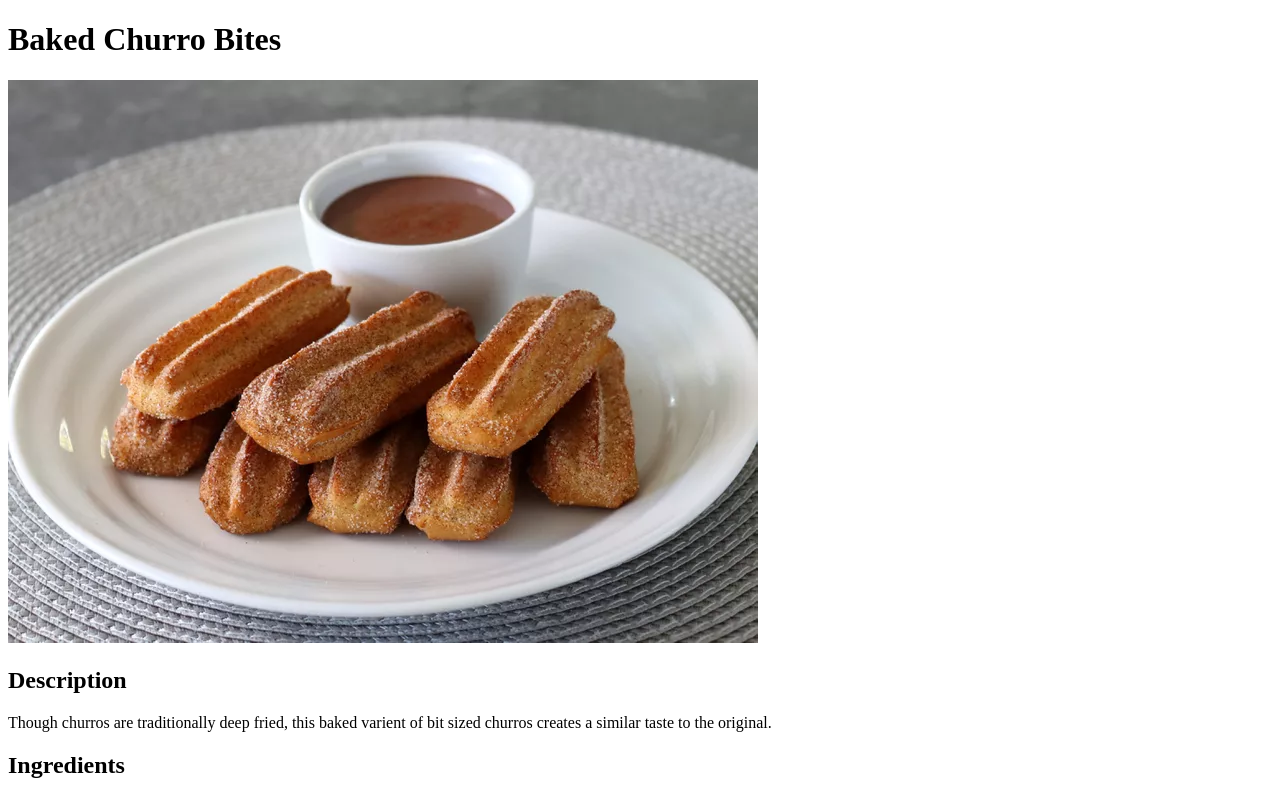
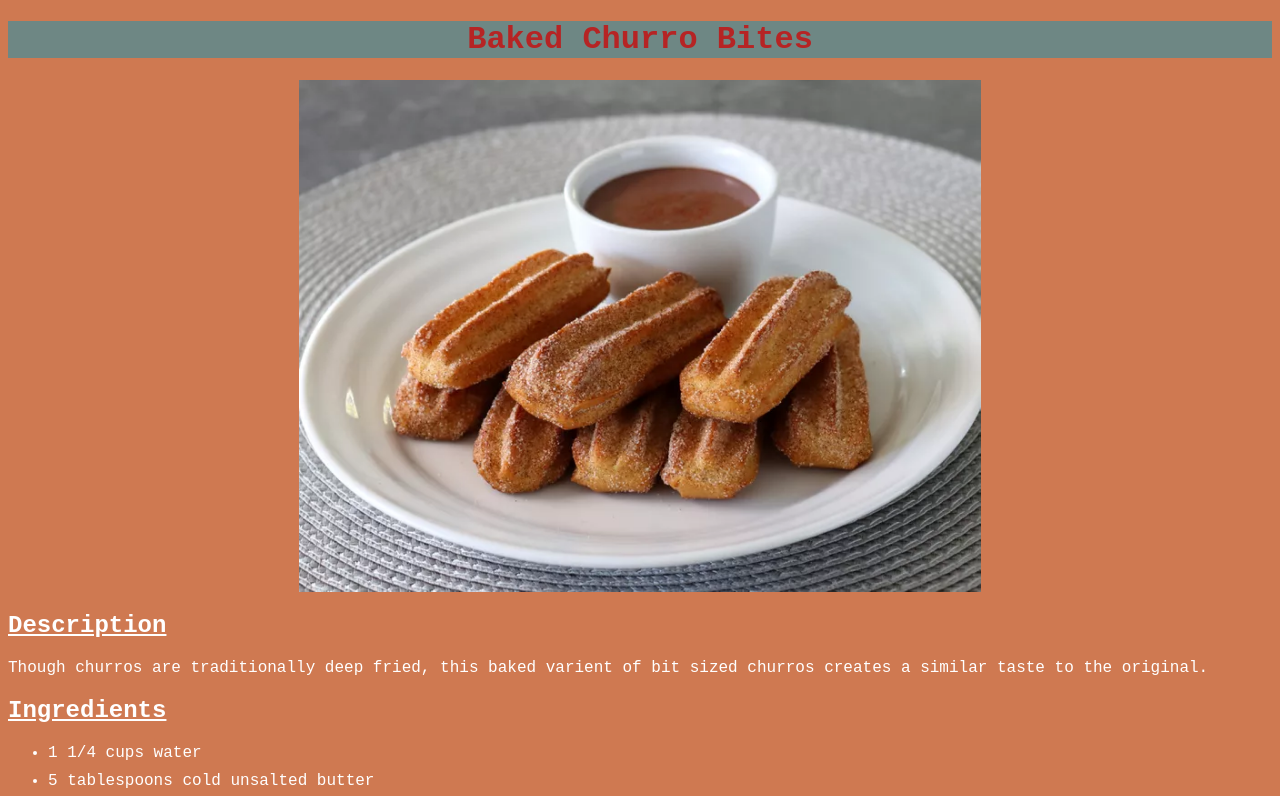
Before and after one commit to FlyingCowMaster/odin-recipes, a plain HTML site: page recipes/baked-churro-bites.html in a window 1280 px wide. Shown: the top 796 px of the page. Drawn offline with Linux system fonts and the light colour scheme.

Commit message:
Add Style.css to edit website
The style.css file was created and had multiple rule created to make
style changes to the entire website. Changes include Background color,
font, font size, text color, text spacing, and image alignment.

```diff
--- a/recipes/baked-churro-bites.html
+++ b/recipes/baked-churro-bites.html
@@ -4,10 +4,11 @@
     <meta charset="UTF-8">
     <meta name="viewport" content="width=device-width, initial-scale=1.0">
     <title>Baked Churro Bites Recipe</title>
+    <link rel="stylesheet" href="../style.css">
 </head>
 <body>
     <h1>Baked Churro Bites</h1>
-    <img src="../img/baked-churro-bites.webp" alt="Image of Baked Churro Bites">
+    <img class="recipe-img" src="../img/baked-churro-bites.webp" alt="Image of Baked Churro Bites">
     <h2>Description</h2>
     <p>Though churros are traditionally deep fried, this baked varient of bit sized
         churros creates a similar taste to the original.
--- /dev/null
+++ b/style.css
@@ -0,0 +1,34 @@
+body {
+    background-color: rgba(197, 93, 44, 0.822);
+    font-family: "Courier New", sans-serif;
+    color: rgb(255, 255, 255);
+}
+
+h1 {
+    font-size: 32px;
+    background-color: rgba(15, 150, 184, 0.5);
+    color: rgb(182, 36, 36);
+    text-align: center;
+}
+
+li,
+p {
+    font-size: 16px;
+    font-weight: 200;
+    margin-bottom: 10px;
+}
+
+h2{
+    font-size: 24px;
+    font-weight: 800;
+    text-decoration: underline;
+}
+
+
+.recipe-img {
+    width: auto;
+    height: 512px;
+    display: block;
+    margin-left: auto;
+    margin-right: auto;
+}
```
Also changed, not shown: index.html (+1 -0 lines), recipes/apple-pie.html (+2 -3 lines), recipes/teriyaki-salmon.html (+2 -1 lines).
